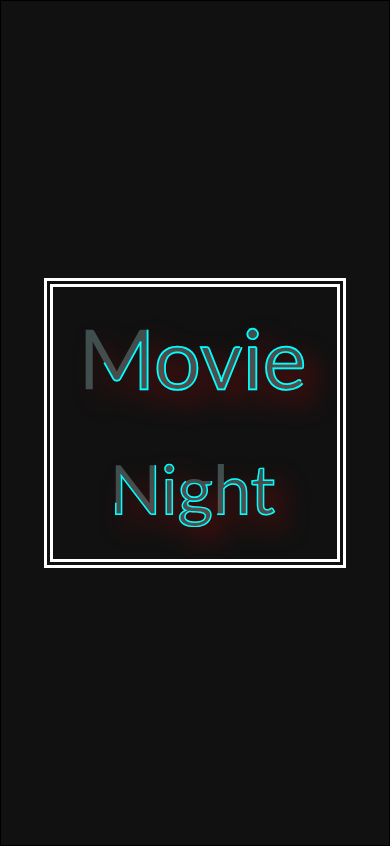
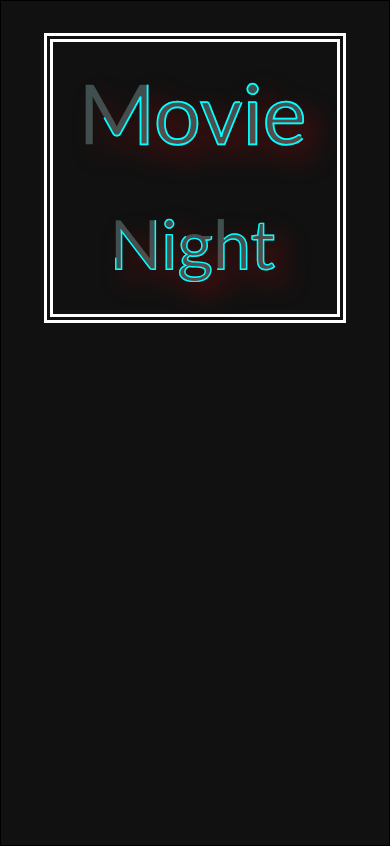
Before and after one commit to casparsylwan/movienight, an Angular app: page / in a window 390 px wide. Built offline with nearby package versions, Linux system fonts and the light colour scheme.

Commit message:
mobil adjustment

```diff
--- a/src/app/pages/parent/welcome/welcome.component.css
+++ b/src/app/pages/parent/welcome/welcome.component.css
@@ -60,6 +60,15 @@
 
   @media screen and (max-width: 550px) {
 
+    .wrapper{
+        align-items: center;
+        justify-content: start;
+    }
+
+    .border{
+        margin-top: 2rem;
+    }
+
     #movie, #night{
 
         height: 4rem;
```
